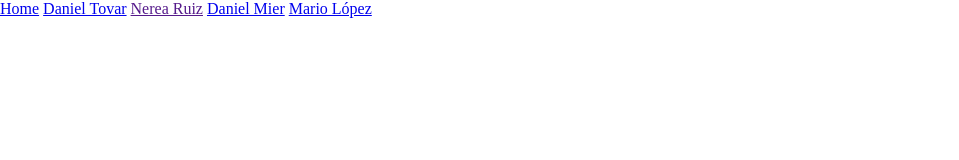
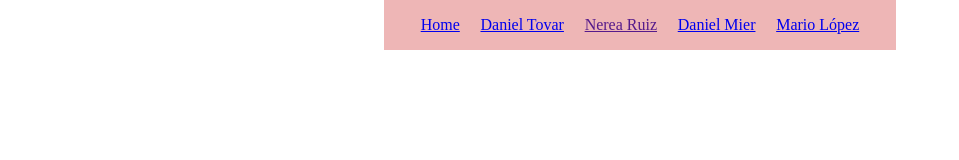
Before and after one commit to B4bolFP/Actividad-3, a plain HTML site: page index.html in a window 1280 px wide. Shown: the whole page, without its empty margins (0-959 px from the left). Drawn offline with Linux system fonts and the light colour scheme.

Commit message:
Pagina mario

```diff
--- a/css/style.css
+++ b/css/style.css
@@ -0,0 +1,13 @@
+.container {
+    margin: 0 auto;
+    width: 40%;
+    background-color: rgb(238, 182, 182);
+}
+
+.menu {
+    padding: 1rem;
+    display: flex;
+    flex-direction: row;
+    align-items: center;
+    justify-content: space-evenly;
+}
--- a/index.html
+++ b/index.html
@@ -9,7 +9,7 @@
     <title>Actividad 3</title>
 </head>
 <body>
-
+    <div class="container">
         <div class="menu">
             <a href="index.html">Home</a>
             <a href="#">Daniel Tovar</a>
@@ -17,6 +17,7 @@
             <a href="#">Daniel Mier</a>
             <a href="mario.html">Mario López</a>
         </div>
+    </div>
 
 </body>
 </html>
```
Also changed, not shown: mario.html (+1 -1 lines). Lines whose indentation alone changed are shown as unchanged.
